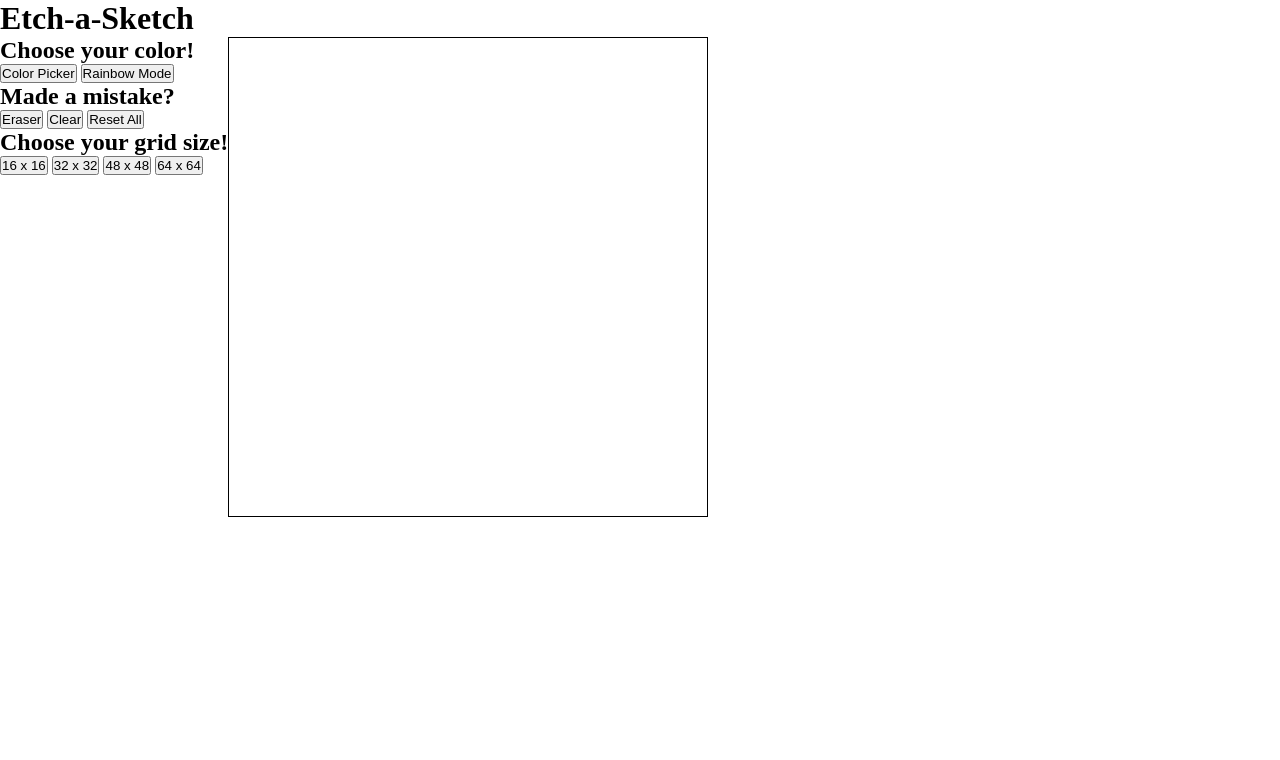
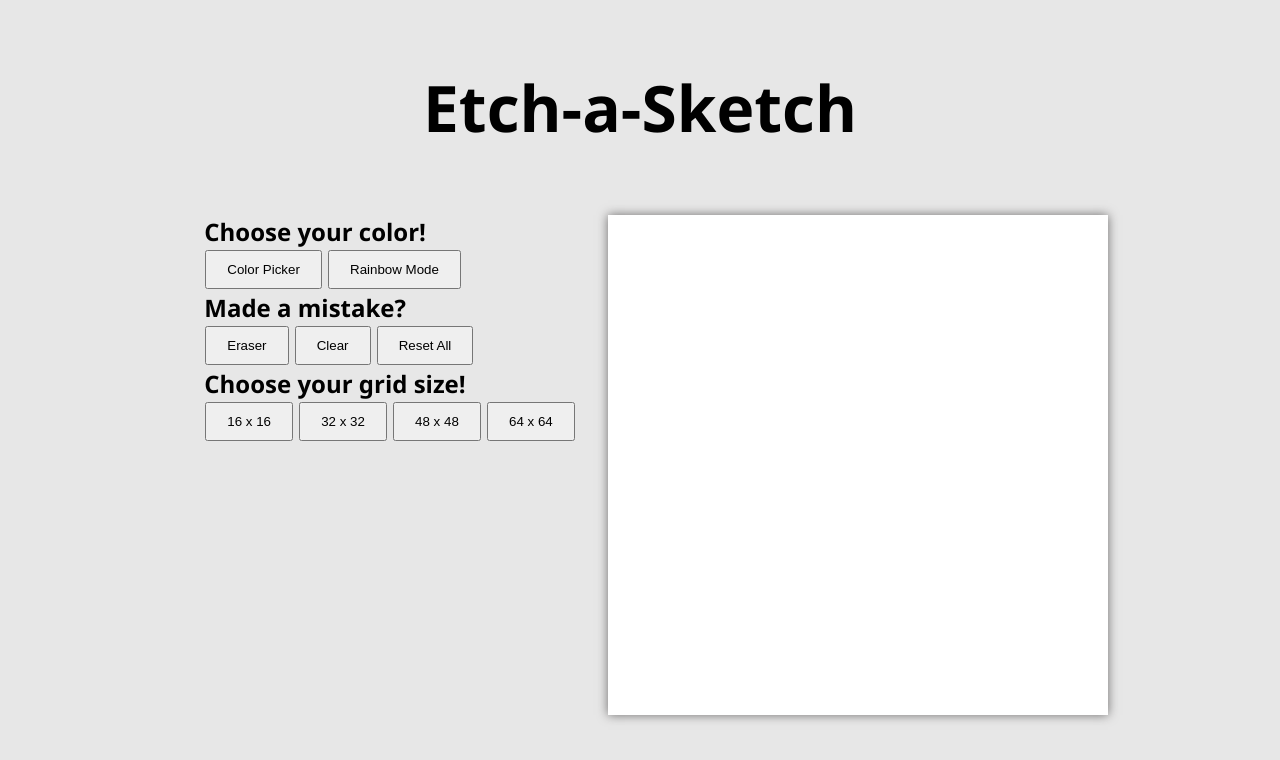
Before and after one commit to arjenvoorend/odin-etch-a-sketch, a plain HTML site: page index.html in a window 1280 px wide. Drawn offline with Linux system fonts and the light colour scheme.

Commit message:
Add styling to body and buttons

```diff
--- a/app.js
+++ b/app.js
@@ -43,6 +43,7 @@ function createSketchboard(gridSize = 16) {
   for (let i = 0; i < (gridSize * gridSize); i++) {
     let div = document.createElement('div');
     div.classList.add('sketchboard');
+    div.style.backgroundColor = "#fff";
     div.setAttribute('id', `${i}`);
     sketchboardContainer.appendChild(div);
   };
@@ -82,7 +83,7 @@ function eraserModeOn() {
 function clearAllMode() {
   const currentGrid = getCurrentGrid();
 
-  currentGrid.forEach(sketchboard => sketchboard.setAttribute('style', 'background-color:white'))
+  currentGrid.forEach(sketchboard => sketchboard.setAttribute('style', 'background-color:#fff'))
 };
 
 
--- a/index.html
+++ b/index.html
@@ -16,26 +16,26 @@
 
   <main>
     <div class="user-interface">
-      <div class="sketchboard-buttons">
-        <div class="color-buttons">
+      <div class="sketchboard-btns">
+        <div class="color-btns">
           <h2>Choose your color!</h2>
           <div class="color-picker-choice"></div>
-          <button id="color-picker">Color Picker</button>
-          <button id="rainbow-mode">Rainbow Mode</button>
+          <button class="color-btn btn" id="color-picker">Color Picker</button>
+          <button class="color-btn btn" id="rainbow-mode">Rainbow Mode</button>
         </div>
-        <div class="eraser-buttons">
+        <div class="eraser-btns">
           <h2>Made a mistake?</h2>
-          <button id="eraser">Eraser</button>
-          <button id="clear-all">Clear</button>
-          <button id="reset-all">Reset All</button>
+          <button class="clear-btn btn" id="eraser">Eraser</button>
+          <button class="clear-btn btn" id="clear-all">Clear</button>
+          <button class="clear-btn btn" id="reset-all">Reset All</button>
         </div>
       </div>
-      <div class="grid-size-buttons">
+      <div class="grid-size-btns">
         <h2>Choose your grid size!</h2>
-        <button id="grid-size-one">16 x 16</button>
-        <button id="grid-size-two">32 x 32</button>
-        <button id="grid-size-three">48 x 48</button>
-        <button id="grid-size-four">64 x 64</button>
+        <button class="grid-btn btn" id="grid-size-one">16 x 16</button>
+        <button class="grid-btn btn" id="grid-size-two">32 x 32</button>
+        <button class="grid-btn btn" id="grid-size-three">48 x 48</button>
+        <button class="grid-btn btn" id="grid-size-four">64 x 64</button>
       </div>
     </div>
     <div class="container size-one"></div>
--- a/style.css
+++ b/style.css
@@ -4,15 +4,31 @@
   box-sizing: border-box;
 }
 
+body {
+  font-family: 'Segoe UI', Tahoma, Geneva, Verdana, sans-serif;
+  background-color: #e7e7e7;
+}
+
+header {
+  padding: 2em;
+  text-align: center;
+  font-size: 32px;
+}
+
 main {
   display: flex;
+  justify-content: center;
+}
+
+.user-interface {
+  padding: 0 2em;
 }
 
 .container {
   display: grid;
-  width: 480px;
-  height: 480px;
-  border: 0.5px solid black;
+  width: 500px;
+  height: 500px;
+  box-shadow: 0 0 10px rgb(110, 108, 108);
 }
 
 .size-one {
@@ -30,3 +46,9 @@ main {
 .size-four {
   grid-template-columns: repeat(64, 1fr);
 }
+
+.btn {
+  margin: 2px 1px;
+  padding: 10px 20px;
+  cursor: pointer;
+}
```
